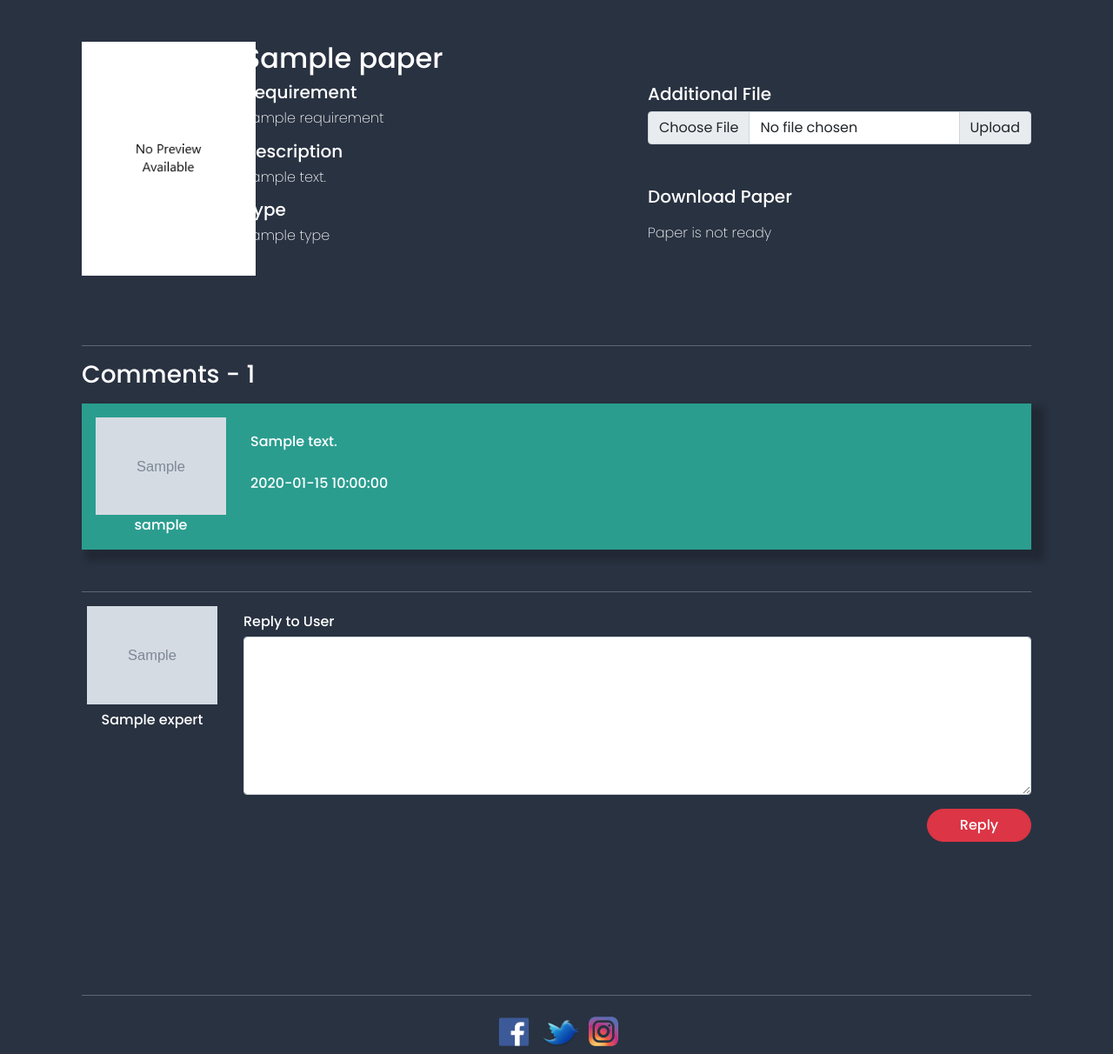
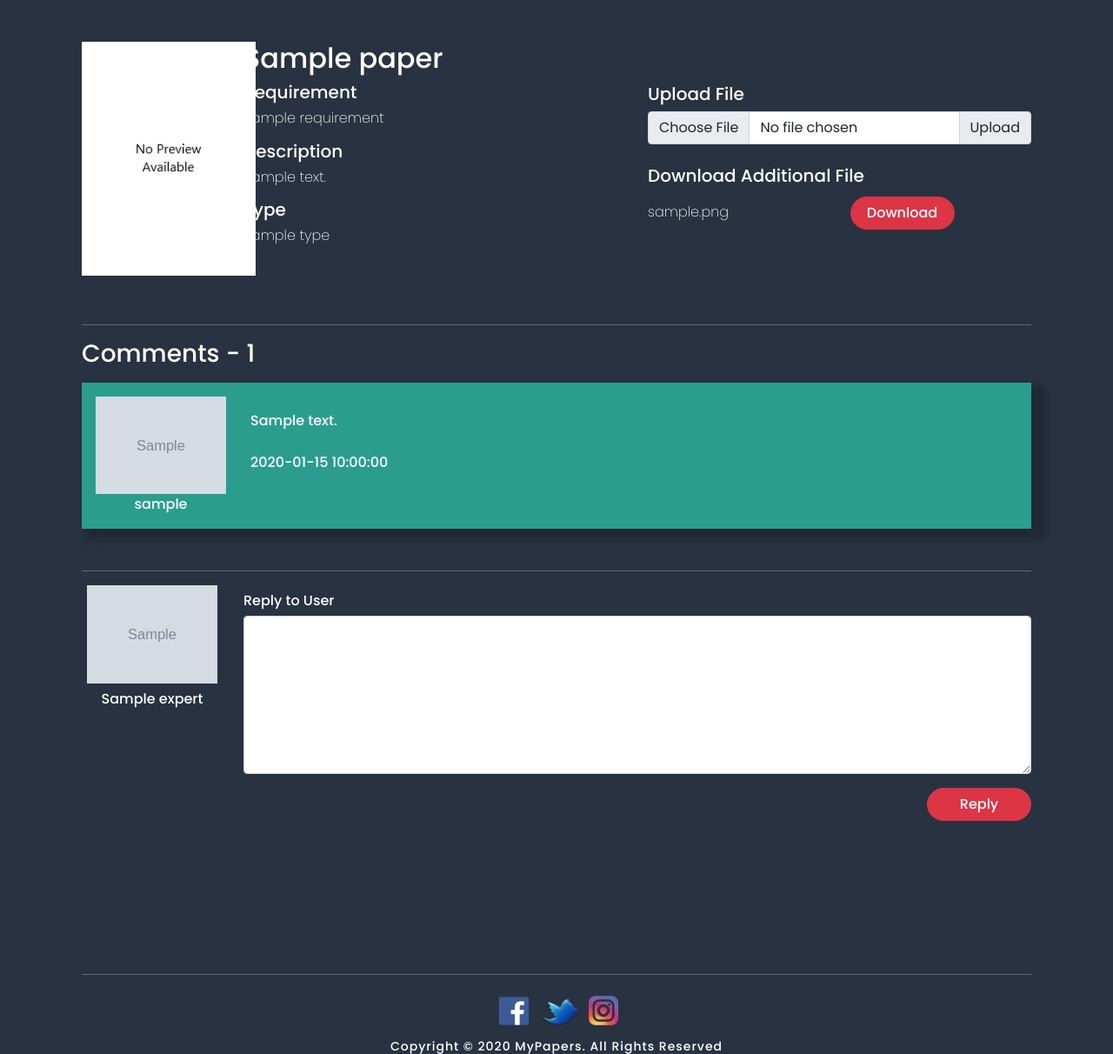
Before and after one commit to KalvinE14/MyPapers, a Laravel app: template MyPapers/resources/views/paper_detail.blade.php in a window 1280 px wide. Shown: the part 142-1354 px from the top of the page at 87% size. Run offline with Laravel 8, Linux system fonts and the light colour scheme; the template is opened without the code that fills it: most values are stand-ins (such as "Sample title", 1, 10 or a date in 2020); grey boxes marked "Sample" are stand-in pictures; some libraries are stand-ins or nearby versions.

Commit message:
Add remaining functionality for paper detail

```diff
--- a/MyPapers/resources/views/create_paper/create_paper.blade.php
+++ b/MyPapers/resources/views/create_paper/create_paper.blade.php
@@ -43,7 +43,7 @@
                 </div>
 
                 <div id="file" style="margin-bottom: 30px;text-align: center;">
-                    <input style="width: 240px;color: white;" type="file" name="image" id="actual-btn" onclick="changeLabelText()" hidden>
+                    <input style="width: 240px;color: white;" type="file" name="file" id="actual-btn" onclick="changeLabelText()" hidden>
                     <label id="file_label" for="actual-btn">Choose File</label>
                     <span style="margin-left: 5px;">
                         <label style="color: white;font-size: 13px;font-family: sans-serif;" id="file-name" for="actual-btn">No file choosen</label>
--- a/MyPapers/resources/views/paper_detail.blade.php
+++ b/MyPapers/resources/views/paper_detail.blade.php
@@ -20,11 +20,18 @@
                 <h6 class="mb-3" style="font-weight: 100">{{ $paper->type }}</h6>
             </div>
             <div class="col-5 mt-5" style="display: inline; font-weight: 500; font-family: 'Poppins', sans-serif; color: white;">
+                @if(strcmp(Session::get('role'), "User") == 0)
                 <h5>Additional File</h5>
-                <div class="input-group mb-5">
-                    <input type="file" class="form-control" id="inputGroupFile02">
-                    <label class="input-group-text" for="inputGroupFile02">Upload</label>
-                </div>
+                <form action="{{ route('update_additional_file', $paper->paper_id) }}" method="post" enctype="multipart/form-data">
+                    @csrf
+                    <div class="input-group mb-5">
+                        <input name="file" type="file" class="form-control" id="inputGroupFile02">
+                        <button type="submit" class="input-group-text" name="update">Upload</button>
+                    </div>
+                    @if($errors->any())
+                        <p style="color: red;">{{$errors->first()}}</p>
+                    @endif
+                </form>
                 <h5>Download Paper</h5>
                 <div class="row mb-5">
                     <div class="col-6 mt-1">
@@ -36,12 +43,40 @@
                     </div>
                     <div class="col-6">
                         @if($paper->preview != null)
-                        <span><button type="submit" class="btn btn-danger mt-1" style="width: 120px; border-radius: 50px; font-family: 'Poppins', sans-serif; font-weight: 500; color: white;">Download</button></span>
+                        <a href="{{ route('download_paper', $paper->preview) }}"><span><button type="submit" class="btn btn-danger mt-1" style="width: 120px; border-radius: 50px; font-family: 'Poppins', sans-serif; font-weight: 500; color: white;">Download</button></span></a>
                         @endif
                     </div>
                 </div>
                 @if($paper->preview != null)
                 <button type="button" class="btn btn-success" style="width: 100%; border-radius: 50px">Finish</button>
+                @endif
+                @else
+                <h5>Upload File</h5>
+                <form action="{{ route('update_preview', $paper->paper_id) }}" method="post" enctype="multipart/form-data">
+                    @csrf
+                    <div class="input-group mb-4">
+                        <input name="preview" type="file" class="form-control" id="inputGroupFile02">
+                        <button type="submit" class="input-group-text" name="update">Upload</button>
+                    </div>
+                    @if($errors->any())
+                        <p style="color: red;">{{$errors->first()}}</p>
+                    @endif
+                </form>
+                <h5>Download Additional File</h5>
+                <div class="row mb-5">
+                    <div class="col-6 mt-1">
+                        @if($paper->file == null)
+                        <span><h6 class="mb-4 mt-2" style="font-weight: 100; width: auto;">There is no additional file</h6></span>
+                        @else
+                        <span><h6 class="mb-4 mt-2" style="font-weight: 100; width: 40%;">{{ $paper->file }}</h6></span>
+                        @endif
+                    </div>
+                    <div class="col-6">
+                        @if($paper->file != null)
+                        <a href="{{ route('download_additional_file', $paper->file) }}"><span><button type="submit" class="btn btn-danger mt-1" style="width: 120px; border-radius: 50px; font-family: 'Poppins', sans-serif; font-weight: 500; color: white;">Download</button></span></a>
+                        @endif
+                    </div>
+                </div>
                 @endif
 
             </div>
--- a/MyPapers/routes/web.php
+++ b/MyPapers/routes/web.php
@@ -64,7 +64,10 @@
 Route::get('/paper/history', 'PaperController@showHistory')->name('paper_history');
 Route::get('/paper/accept/{paper_id}', 'PaperController@acceptOrder')->name('accept_order');
 Route::get('/paper/cancel/{paper_id}', 'PaperController@deletePaper')->name('cancel_order');
+Route::post('/paper/update/preview/{paper_id}', 'PaperController@updatePreview')->name('update_preview');
+Route::post('/paper/update/file/{paper_id}', 'PaperController@updateAdditionalFile')->name('update_additional_file');
 
 Route::get('/download/{preview}', 'PaperController@downloadPaper')->name('download_paper');
+Route::get('/download/{file}', 'PaperController@downloadAdditionalFile')->name('download_additional_file');
 
 Route::post('/comment/create/{paper_id}', 'CommentController@createComment')->name('create_comment');
```
Also changed, not shown: MyPapers/app/Http/Controllers/PaperController.php (+55 -5 lines), 1 other file.
